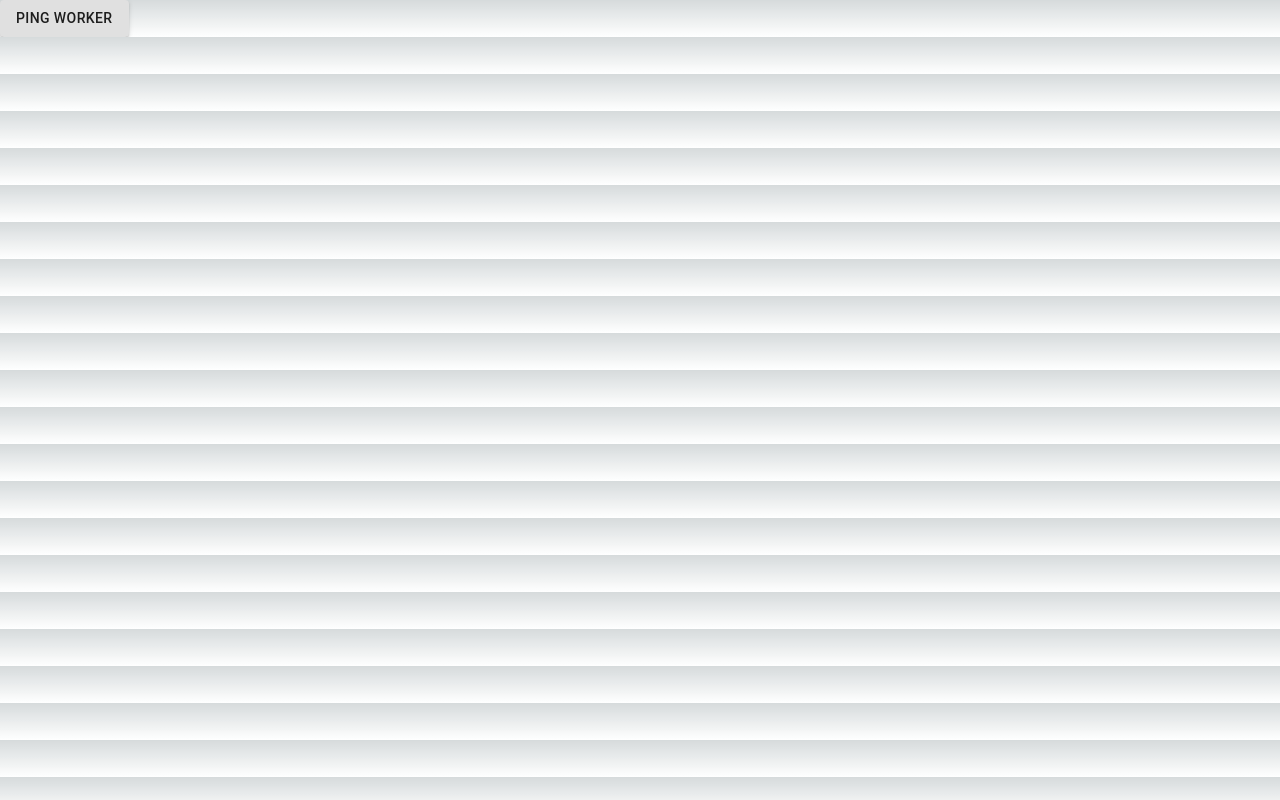
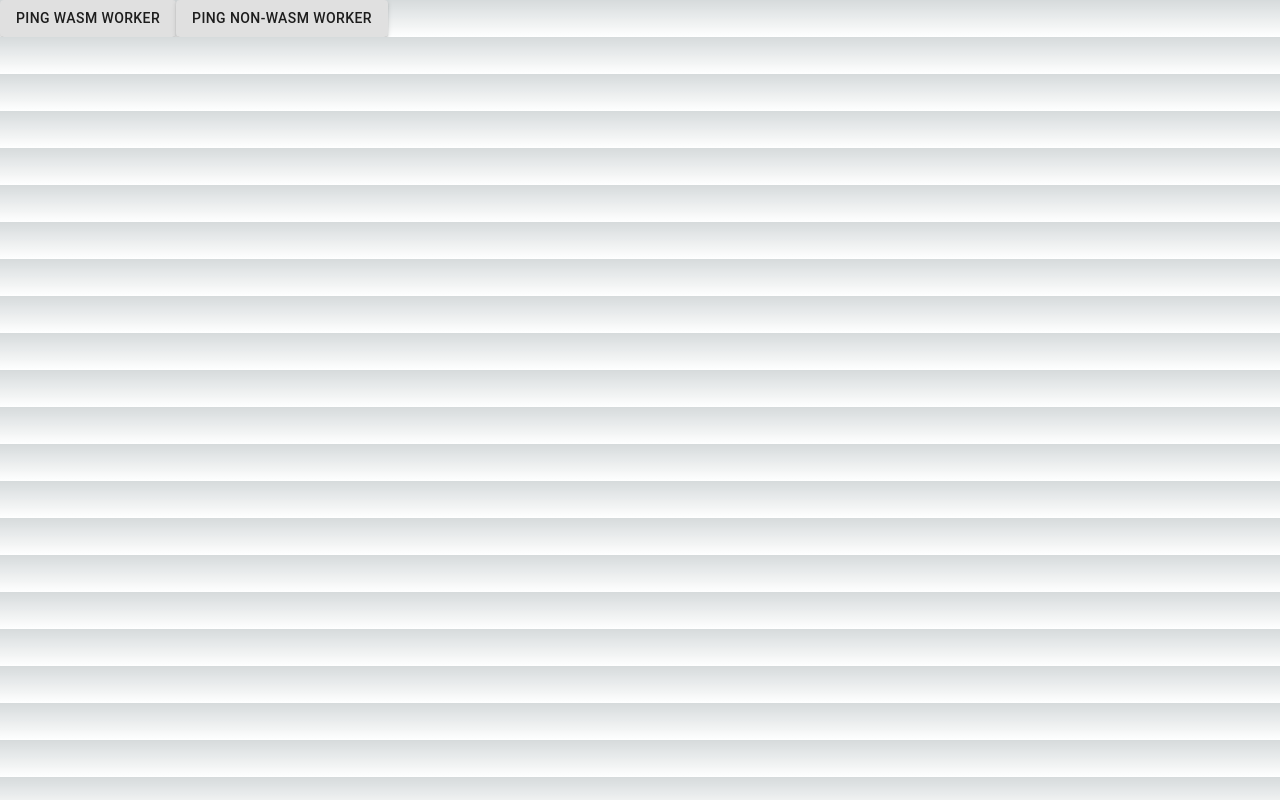
Before and after one commit to bkitano/nextjs-wasm, a Next.js app: page /worker in a window 1280 px wide. Built offline with nearby package versions, Linux system fonts and the light colour scheme.

Commit message:
added worker

```diff
--- a/src/app/bench/page.tsx
+++ b/src/app/bench/page.tsx
@@ -75,4 +75,6 @@ const Bench = () => {
   );
 };
 
+export { benchmark };
+
 export default Bench;
--- /dev/null
+++ b/src/app/worker/benchTask.ts
@@ -0,0 +1,9 @@
+import { benchmark } from "../bench/page";
+
+self.addEventListener("message", async (e: MessageEvent<{ n: number }>) => {
+  const { n } = e.data;
+
+  const time = await benchmark(n);
+
+  self.postMessage(time);
+});
--- a/src/app/worker/page.tsx
+++ b/src/app/worker/page.tsx
@@ -7,13 +7,25 @@ import { useCallback, useEffect, useMemo, useRef, useState } from "react";
 
 const Page = () => {
   const workerRef = useRef<Worker>();
+  const nonWasmRef = useRef<Worker>();
   useEffect(() => {
     if ("serviceWorker" in navigator) {
       workerRef.current = new Worker(new URL("./wasmTask.ts", import.meta.url));
       workerRef.current.onmessage = (e) => {
         console.log("message from worker", e.data);
       };
+
+      nonWasmRef.current = new Worker(
+        new URL("./benchTask.ts", import.meta.url)
+      );
+      nonWasmRef.current.onmessage = (e) => {
+        console.log("message from worker", e.data);
+      };
     }
+  }, []);
+
+  const handleNonWasmWork = useCallback(async () => {
+    nonWasmRef.current?.postMessage({ n: 1000 });
   }, []);
 
   const handleWork = useCallback(async () => {
@@ -29,7 +41,16 @@ const Page = () => {
           handleWork();
         }}
       >
-        Ping Worker
+        Ping Wasm Worker
+      </Button>
+      <Button
+        variant="contained"
+        onClick={(e) => {
+          console.log("clicking");
+          handleNonWasmWork();
+        }}
+      >
+        Ping non-wasm Worker
       </Button>
     </>
   );
```
